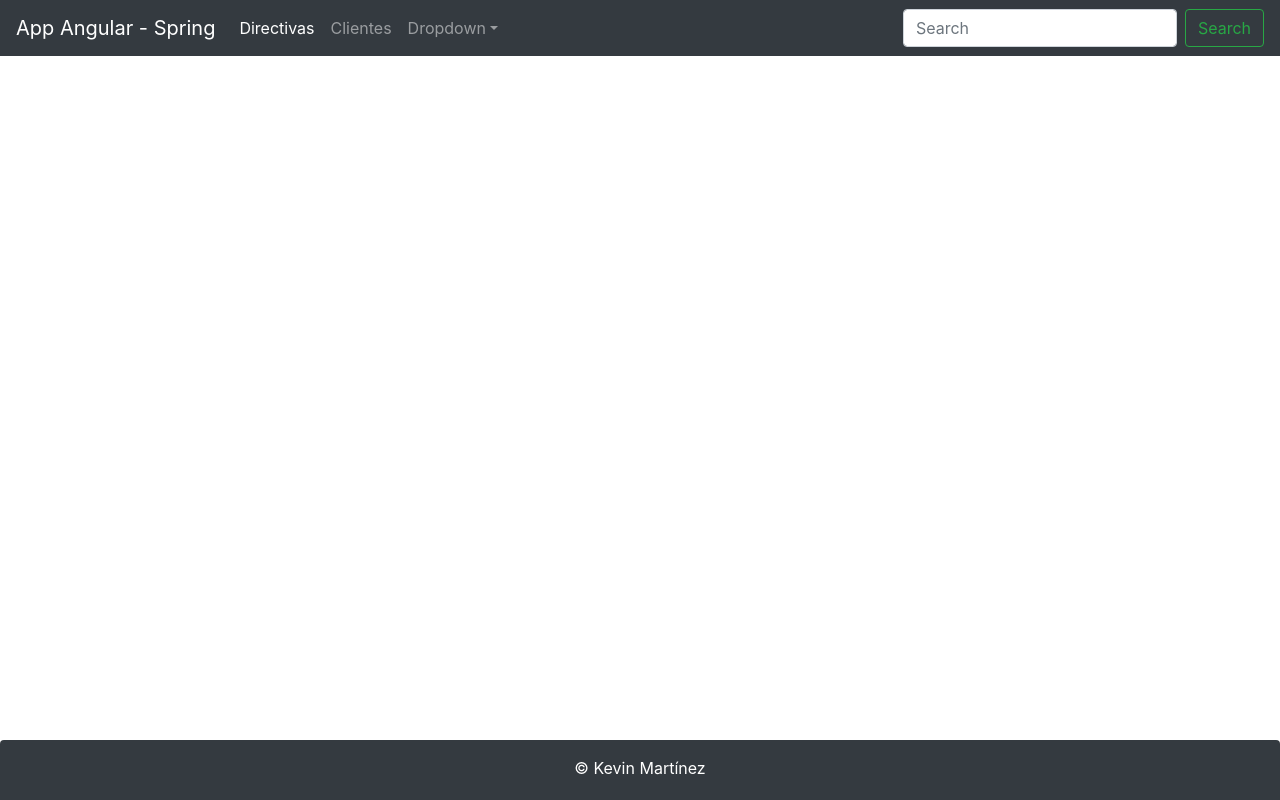
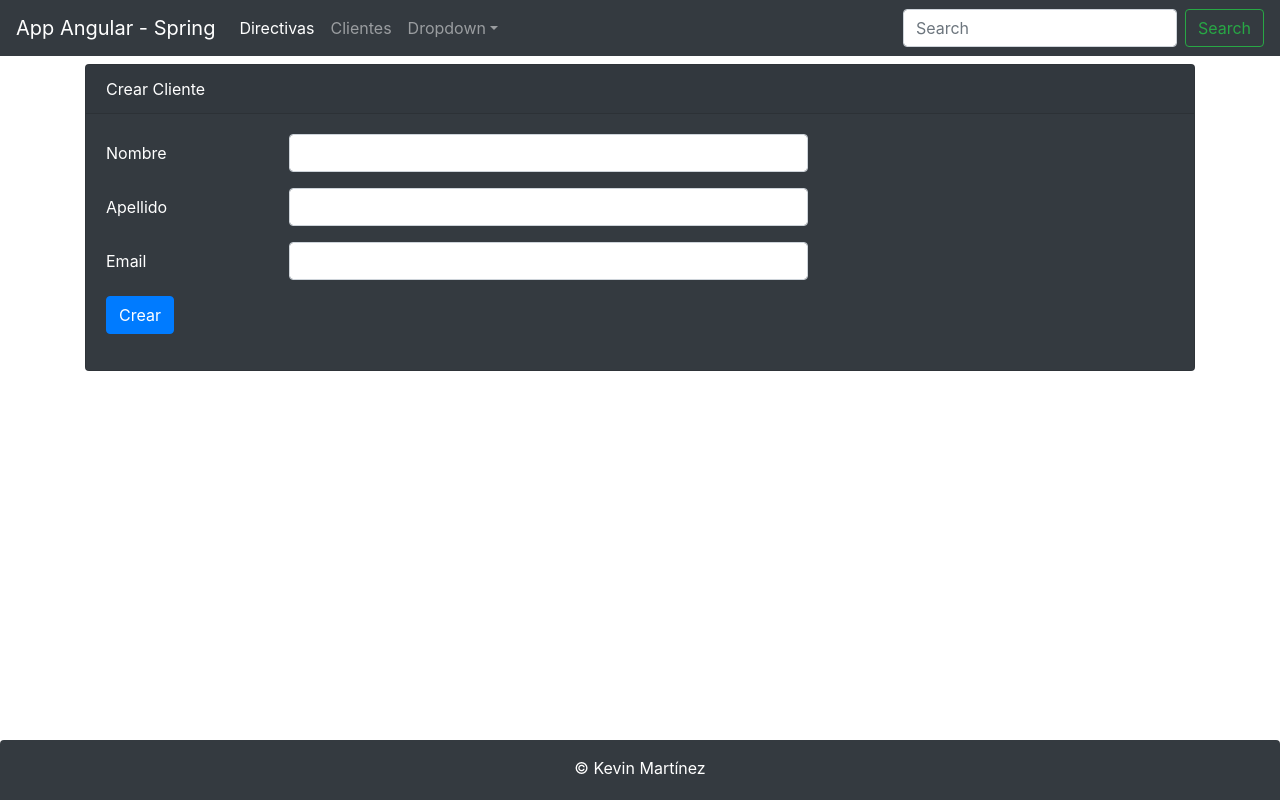
Before and after one commit to kkevin7/clientes-angular, an Angular app: page /clientes/form in a window 1280 px wide. Before the commit this address led to /. Built offline with nearby package versions, Linux system fonts and the light colour scheme.

Commit message:
create and sweetalert2 message

```diff
--- a/package.json
+++ b/package.json
@@ -23,6 +23,7 @@
     "jquery": "^3.5.1",
     "popper.js": "^1.16.1",
     "rxjs": "~6.6.0",
+    "sweetalert2": "^10.3.3",
     "tslib": "^2.0.0",
     "zone.js": "~0.10.2"
   },
--- a/src/app/app.module.ts
+++ b/src/app/app.module.ts
@@ -17,6 +17,7 @@
   {path: '', redirectTo: '/clientes', pathMatch: 'full'},
   {path: 'directivas', component: DirectivaComponent},
   {path: 'clientes', component: ClientesComponent},
+  {path: 'clientes/form', component: FormComponent},
 ];
 
 @NgModule({
--- a/src/app/clientes/cliente.service.ts
+++ b/src/app/clientes/cliente.service.ts
@@ -2,7 +2,7 @@
 import { Cliente } from './cliente';
 import { CLIENTES } from './clientes.json';
 import {Observable, of} from 'rxjs';
-import { HttpClient } from '@angular/common/http';
+import { HttpClient, HttpHeaders } from '@angular/common/http';
 import { map } from 'rxjs/operators';
 
 @Injectable({
@@ -10,6 +10,7 @@
 })
 export class ClienteService {
   private urlEndPoint: string = 'http://localhost:8080/api/clientes';
+  private httpHeaders = new HttpHeaders({'Content-Type': 'application/json'})
 
   constructor(private http: HttpClient) { }
 
@@ -20,4 +21,8 @@
     );
   }
 
+  create(cliente: Cliente) : Observable<Cliente>{
+    return this.http.post<Cliente>(this.urlEndPoint, cliente, {headers: this.httpHeaders} )
+  }
+
 }
--- a/src/app/clientes/clientes.component.html
+++ b/src/app/clientes/clientes.component.html
@@ -2,6 +2,11 @@
     <div class="card-header">Clientes</div>
     <div class="card-body">
       <h5 class="card-title">Listado de Clientes</h5>
+
+      <div class="my-2 text-left">
+        <button class="btn btn-rounded btn-primary" type="button" [routerLink]="['/clientes/form']">Crear Cliente</button>
+      </div>
+
       <table class="table">
         <thead>
           <tr>
--- a/src/app/clientes/form.component.html
+++ b/src/app/clientes/form.component.html
@@ -1,4 +1,4 @@
-<div class="card bg-dark text-white">
+<div class="card bg-dark text-white mt-2">
   <div class="card-header">{{titulo}}</div>
   <div class="card-body">
 
@@ -12,16 +12,16 @@
       </div>
 
       <div class="form-group row">
-        <label for="" class="col-form-label col-sm-2"></label>
+        <label for="" class="col-form-label col-sm-2">Apellido</label>
         <div class="col-sm-6">
           <input type="text" class="form-control" [(ngModel)]="cliente.apellido" name="apellido">
         </div>
       </div>
 
       <div class="form-group row">
-        <label for="" class="col-form-label col-sm-2"></label>
+        <label for="" class="col-form-label col-sm-2">Email</label>
         <div class="col-sm-6">
-          <input type="text" class="form-control" [(ngModel)]="cliente.email" name="email">
+          <input type="email" class="form-control" [(ngModel)]="cliente.email" name="email">
         </div>
       </div>
 
--- a/src/app/clientes/form.component.ts
+++ b/src/app/clientes/form.component.ts
@@ -1,5 +1,8 @@
+import { ClienteService } from './cliente.service';
 import { Component, OnInit } from '@angular/core';
 import { Cliente } from './cliente';
+import {Router} from '@angular/router';
+import Swal from 'sweetalert2'
 
 @Component({
   selector: 'app-form',
@@ -8,17 +11,27 @@
 })
 export class FormComponent implements OnInit {
 
-  private cliente: Cliente = new Cliente();
-  private titulo: string = "Crear Cliente";
+  cliente: Cliente = new Cliente();
+  titulo: string = "Crear Cliente";
 
-  constructor() { }
+  constructor(private clienteService: ClienteService, private router: Router) { }
+
 
   ngOnInit(): void {
   }
 
   public create(): void {
-    console.log("Clicked!");
-    console.log(this.cliente);
+    this.clienteService.create(this.cliente).subscribe(
+      cliente => {
+        this.router.navigate(['/clientes']);
+        Swal.fire({
+          title: 'Nuevo Cliente',
+          text: `Cliente ${cliente.nombre} creado con éxito!`,
+          icon: 'success',
+          confirmButtonText: 'Ok'
+        })
+      }
+    );
   }
 
 }
```
Also changed, not shown: 1 other file (tests, documents, lock files or other folders).
